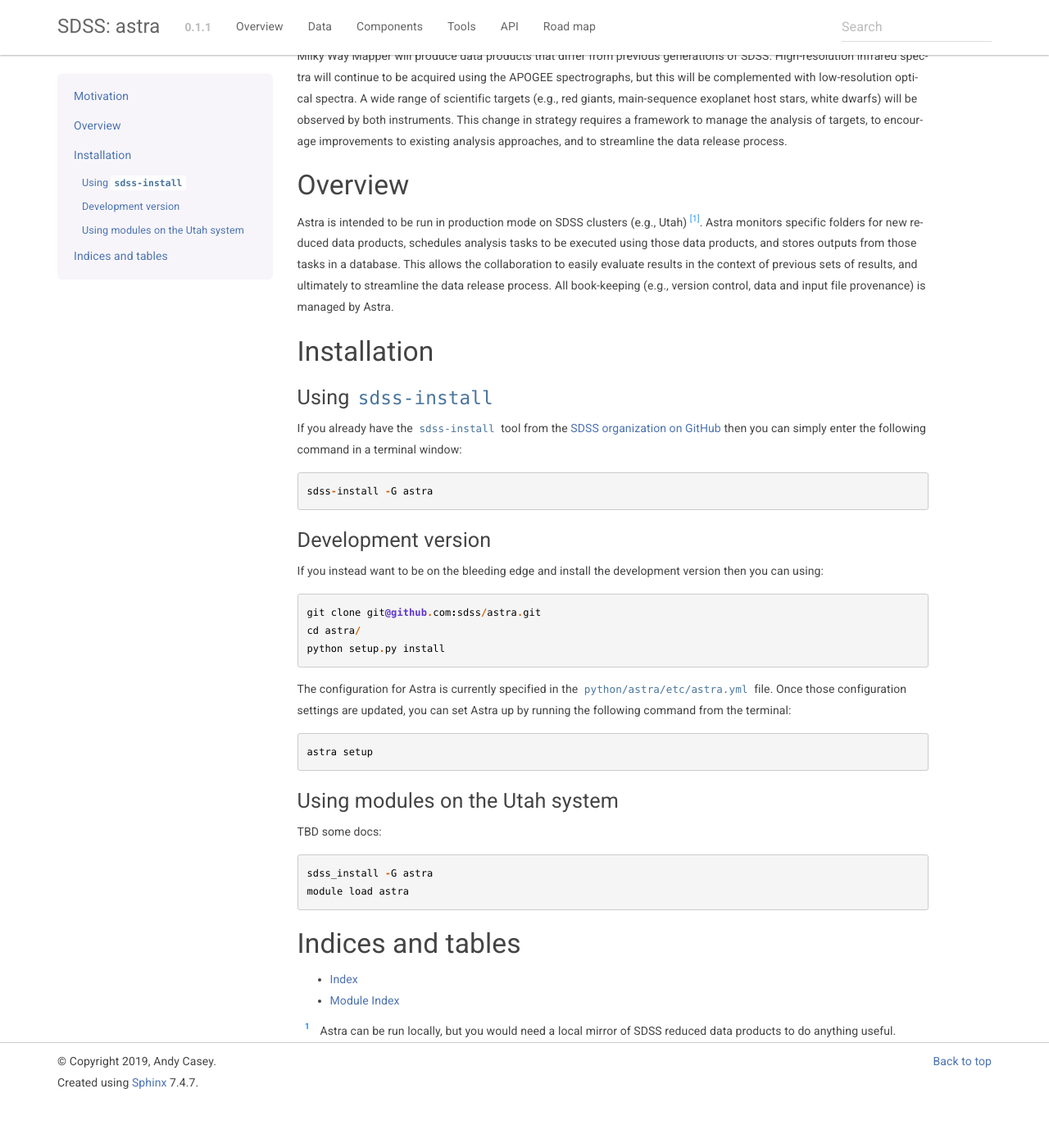
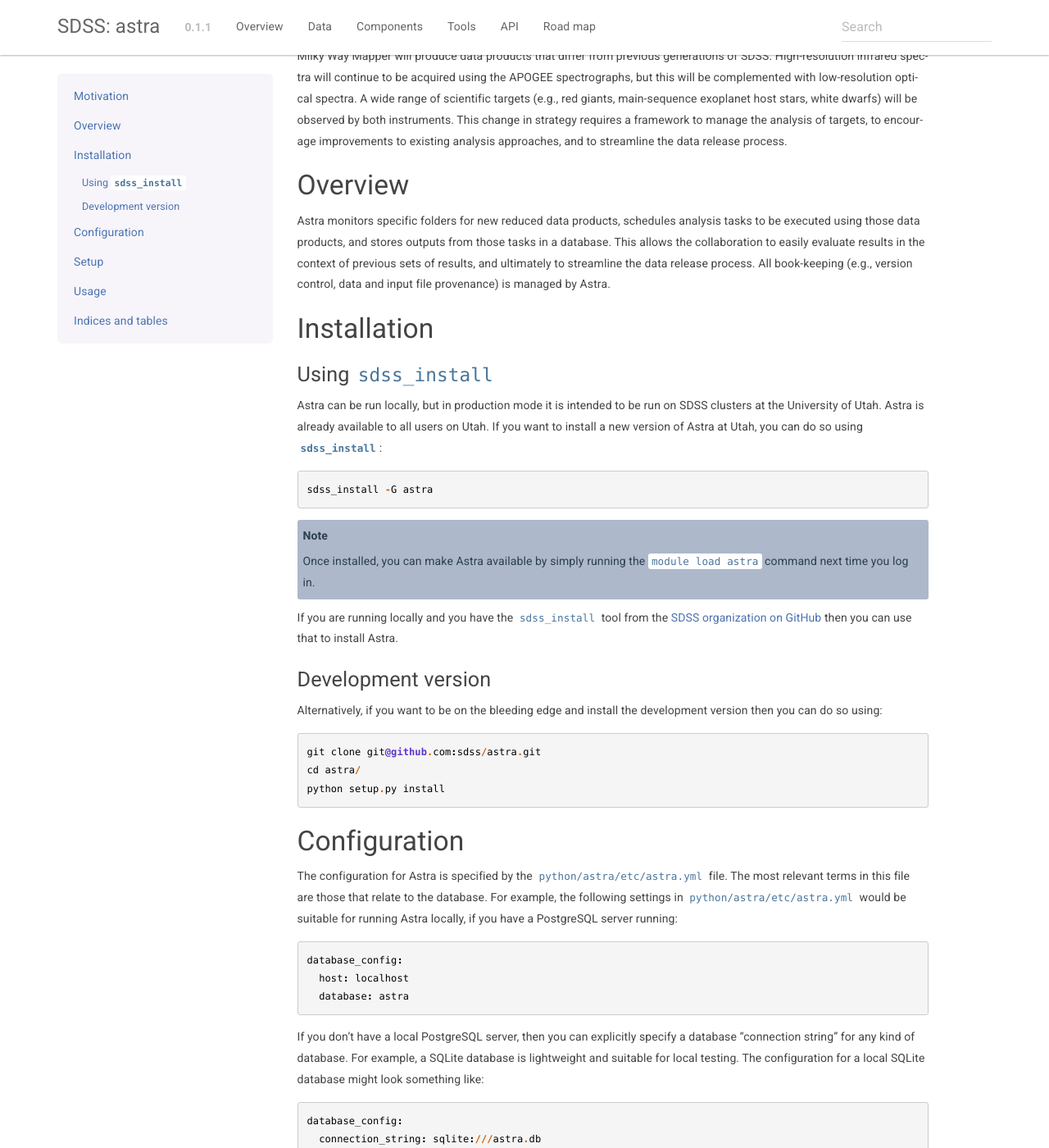
Before and after one commit to sdss/astra, a Sphinx documentation site: the page built from docs/sphinx/index.rst, in a window 1280 px wide and 1400 px high, scrolled down 233 px. Shown: the whole window at 82% size. Built offline with Sphinx 7.4.7, drawn with Linux system fonts in a browser that asks for light colours; the version number is read from the project's files by our own code; before the commit the page ends 1581 px from its top, so only the background shows below that; some of the changed text lies outside the part shown.

Commit message:
some doc'ing

```diff
--- a/docs/sphinx/index.rst
+++ b/docs/sphinx/index.rst
@@ -28,7 +28,6 @@
 Overview
 ========
 
-Astra is intended to be run in production mode on SDSS clusters (e.g., Utah) [#]_.
 Astra monitors specific folders for new reduced data products, schedules
 analysis tasks to be executed using those data products, and stores outputs from
 those tasks in a database. This allows the collaboration to easily evaluate results
@@ -40,39 +39,102 @@
 Installation
 ============
 
-Using ``sdss-install``
+Using ``sdss_install``
 ^^^^^^^^^^^^^^^^^^^^^^
 
-If you already have the ``sdss-install`` tool from the `SDSS organization on GitHub <https://github.com/sdss/sdss_install>`_
-then you can simply enter the following command in a terminal window::
+Astra can be run locally, but in production mode it is intended to be run on SDSS clusters at the
+University of Utah. Astra is already available to all users on Utah. If you want to install a new
+version of Astra at Utah, you can do so using `sdss_install`::
 
-  sdss-install -G astra
+  sdss_install -G astra
+
+.. note::
+    Once installed, you can make Astra available by simply running the ``module load astra``
+    command next time you log in.
+
+If you are running locally and you have the ``sdss_install`` tool from the `SDSS organization on GitHub <https://github.com/sdss/sdss_install>`_
+then you can use that to install Astra.
+
 
 Development version
 ^^^^^^^^^^^^^^^^^^^
 
-If you instead want to be on the bleeding edge and install the development
-version then you can using::
+Alternatively, if you want to be on the bleeding edge and install the development version then you
+can do so using::
 
   git clone git@github.com:sdss/astra.git
   cd astra/
   python setup.py install
 
 
-The configuration for Astra is currently specified in the ``python/astra/etc/astra.yml``
-file. Once those configuration settings are updated, you can set Astra up by
-running the following command from the terminal::
+Configuration
+=============
+
+The configuration for Astra is specified by the ``python/astra/etc/astra.yml`` file. The most
+relevant terms in this file are those that relate to the database. For example, the following
+settings in ``python/astra/etc/astra.yml`` would be suitable for running Astra locally, if you have
+a PostgreSQL server running::
+
+  database_config:
+    host: localhost
+    database: astra
+
+If you don't have a local PostgreSQL server, then you can explicitly specify a database "connection
+string" for any kind of database. For example, a SQLite database is lightweight and suitable for
+local testing. The configuration for a local SQLite database might look something like::
+
+  database_config:
+    connection_string: sqlite:///astra.db
+
+
+Setup
+=====
+
+Once you have installed and configured Astra, you should be able to immediately start using the
+``astra`` command line tool. However, the first time you use this tool should be to run::
 
   astra setup
 
+Which sets up the database and folder structure. You only need to do this once.
 
-Using modules on the Utah system
-^^^^^^^^^^^^^^^^^^^^^^^^^^^^^^^^
 
-TBD some docs::
+Usage
+=====
 
-  sdss_install -G astra
-  module load astra
+When testing Astra locally, the typical use case for adding a component might be something like::
+
+  astra component add [MY_COMPONENT_NAME]
+
+and if you want to run that component on some data, you can do so by running::
+
+  astra execute [MY_COMPONENT_NAME] [INPUT_DATA]
+
+which, by default, will execute the component in the current working directory. In the background
+there is a little more going on. Specifically, in the first command Astra has done the following:
+
+  - Fetched your component from a remote GitHub repository
+  - Checked that there are no requirement conflicts with that component repository
+  - Built your component and made the executables available on your `$PATH`
+  - Installed your component using Modules
+
+And in the second line:
+
+  - Added the `[INPUT_PATHS]` to a database so that results between components can be tracked and
+    compared.
+  - Created a Data Subset using those `[INPUT_PATHS]` so that the same subset can be executed using
+    other components in the future.
+  - Made your component available using Modules
+  - Executed the specified component
+  - [In future]: Parsed the outputs from the component and recoreded them in a database, where all
+    results are defined by having declrarative data models
+  - Un-loaded your component
+
+This abstraction has the following advantages:
+
+  - Track results from the same component between different versions
+  - Compare results from different components analysing the same data
+  - Re-use subsets of data for calibration or scientific verification purposes
+  - etc
 
 
 
```
Also changed, not shown: docs/sphinx/components.rst (+18 -15 lines).
